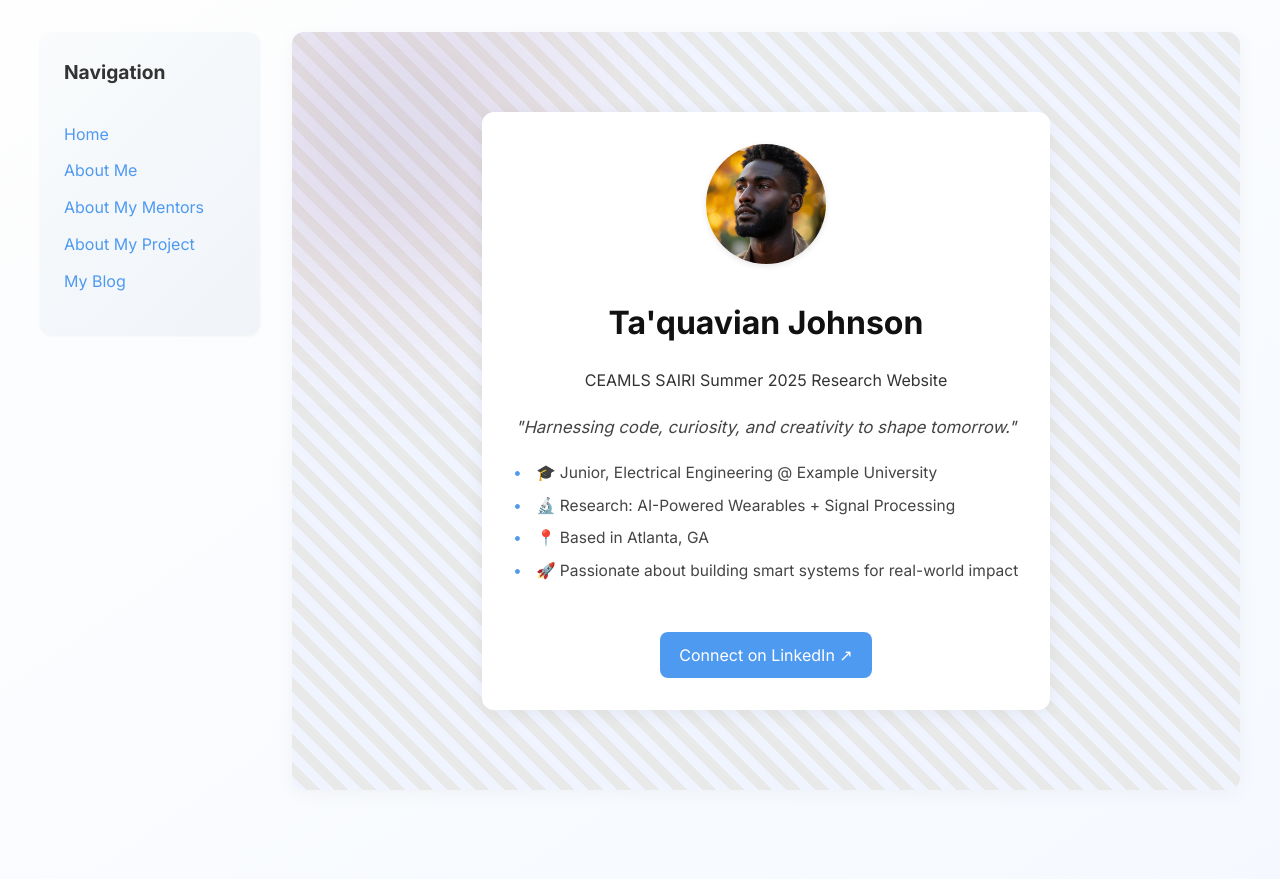
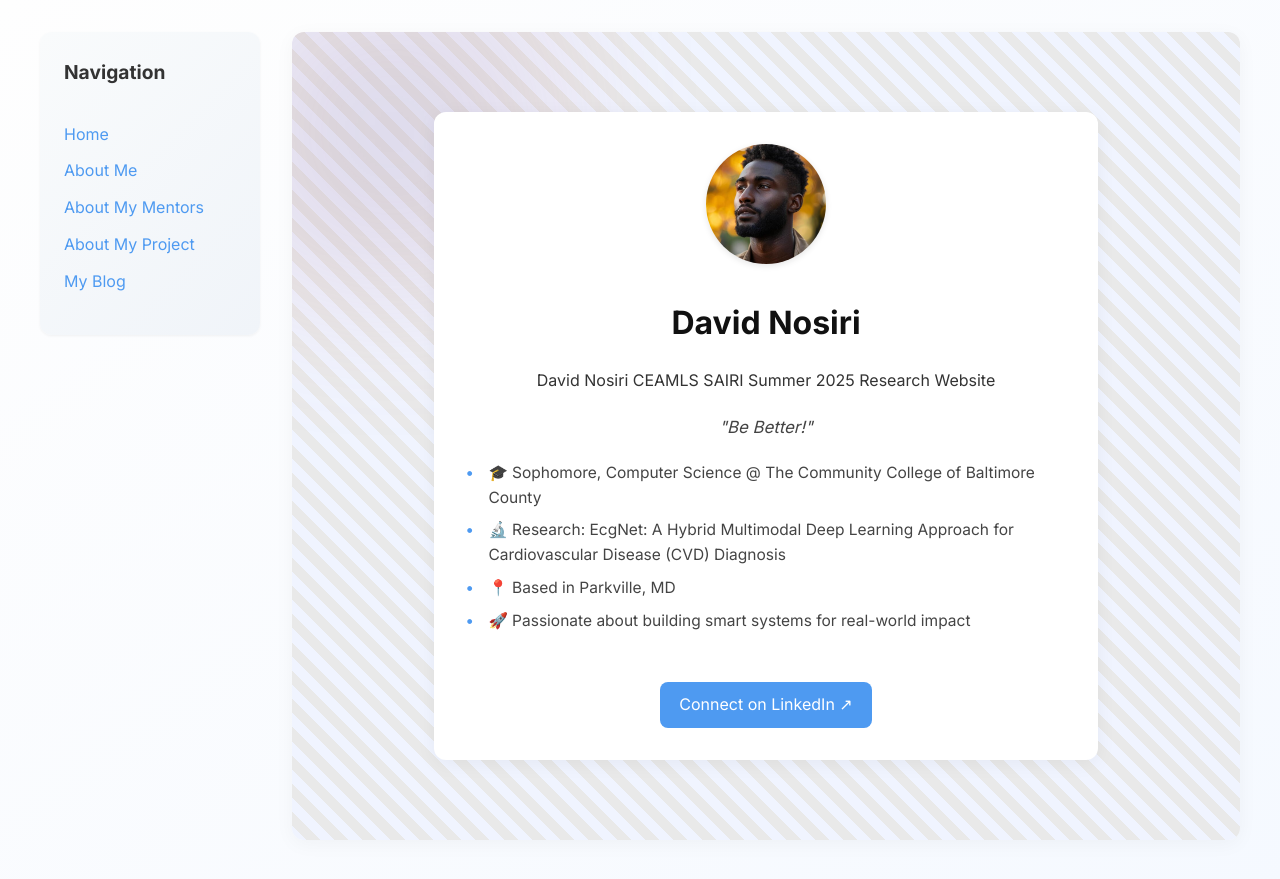
Before and after one commit to dcmaobi/dcmaobi.github.io, a Jekyll site: the page built from index.md, in a window 1280 px wide. Shown: the top 879 px of the page. Built offline with Jekyll 4.4.1, drawn with Linux system fonts in a browser that asks for light colours.

Commit message:
Update index.md

```diff
--- a/index.md
+++ b/index.md
@@ -1,14 +1,14 @@
 ---
 layout: home
-title: Ta'quavian Johnson
-description: CEAMLS SAIRI Summer 2025 Research Website
+title: David Nosiri
+description: David Nosiri CEAMLS SAIRI Summer 2025 Research Website
 
-motto: "Harnessing code, curiosity, and creativity to shape tomorrow."
+motto: "Be Better!"
 
 quick_facts:
-  - "🎓 Junior, Electrical Engineering @ Example University"
-  - "🔬 Research: AI-Powered Wearables + Signal Processing"
-  - "📍 Based in Atlanta, GA"
+  - "🎓 Sophomore, Computer Science @ The Community College of Baltimore County"
+  - "🔬 Research: EcgNet: A Hybrid Multimodal Deep Learning Approach for Cardiovascular Disease (CVD) Diagnosis"
+  - "📍 Based in Parkville, MD"
   - "🚀 Passionate about building smart systems for real-world impact"
 
 linkedin: https://www.linkedin.com/in/taquavian-johnson/
```
